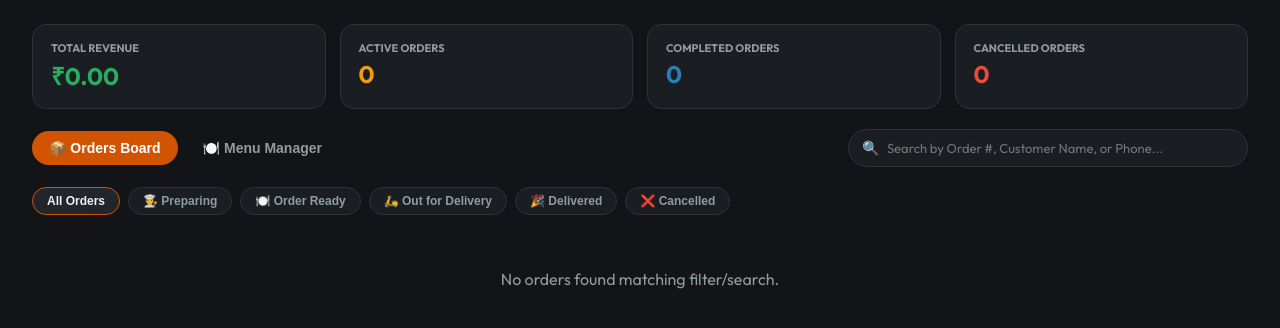
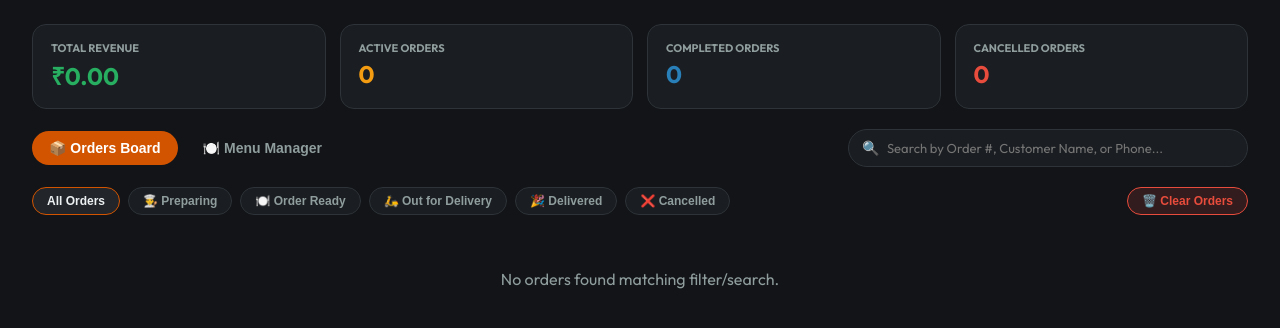
Before and after one commit to Yallanti1939/AAHARA, a Flask app: page /admin/dashboard in a window 1280 px wide. Shown: the part 71-399 px from the top of the page. Run offline with Flask 3, Linux system fonts and the light colour scheme; the visitor is signed in with stand-in values (Sample User, id 1); data comes from the database, SQL or seed files in the repository; data that the repository does not hold is empty; some web fonts are replaced.

Commit message:
Add Clear Orders functionality to Restaurant Admin Portal

```diff
--- a/admin/routes.py
+++ b/admin/routes.py
@@ -4,7 +4,7 @@
 from tools import (
     get_order_history, update_order_status,
     get_full_menu, toggle_menu_availability, add_menu_item,
-    delete_menu_item, get_admin_analytics
+    delete_menu_item, clear_order_history, get_admin_analytics
 )
 
 ADMIN_EMAIL = "admin@aahara.com"
@@ -112,3 +112,11 @@
 
     res = delete_menu_item(item_id)
     return jsonify(res)
+
+@admin_bp.route("/api/orders/clear", methods=["POST"])
+def api_admin_clear_orders():
+    if not session.get("admin_logged_in"):
+        return jsonify({"success": False, "message": "Unauthorized"}), 401
+
+    res = clear_order_history()
+    return jsonify(res)
--- a/templates/admin/dashboard.html
+++ b/templates/admin/dashboard.html
@@ -582,13 +582,16 @@
 
     <!-- Orders Tab Section -->
     <div id="ordersTabSection">
-        <div class="order-filters">
+        <div class="order-filters" style="justify-content: space-between; align-items: center;">
+            <div style="display:flex; gap:8px; flex-wrap:wrap;">
                 <button class="filter-pill active" onclick="filterStatus('all', this)">All Orders</button>
                 <button class="filter-pill" onclick="filterStatus('Preparing', this)">👨‍🍳 Preparing</button>
                 <button class="filter-pill" onclick="filterStatus('Order Ready', this)">🍽️ Order Ready</button>
                 <button class="filter-pill" onclick="filterStatus('Out for Delivery', this)">🛵 Out for Delivery</button>
                 <button class="filter-pill" onclick="filterStatus('Delivered', this)">🎉 Delivered</button>
                 <button class="filter-pill" onclick="filterStatus('Cancelled', this)">❌ Cancelled</button>
+            </div>
+            <button class="filter-pill" style="background-color: rgba(231, 76, 60, 0.15); color: var(--accent-red); border-color: var(--accent-red); margin-left: auto;" onclick="clearAllOrders()">🗑️ Clear Orders</button>
         </div>
 
         <div class="orders-grid" id="ordersGrid" style="margin-top: 14px;">
@@ -1039,6 +1042,25 @@
     function closeReceiptModal() {
         document.getElementById("printableReceiptModal").classList.remove("active");
     }
+
+    async function clearAllOrders() {
+        if (!confirm("Are you sure you want to clear all order history? This action cannot be undone.")) return;
+        try {
+            const res = await fetch("/admin/api/orders/clear", {
+                method: "POST",
+                headers: { "Content-Type": "application/json" }
+            });
+            const data = await res.json();
+            if (data.success) {
+                fetchAdminOrders();
+                alert(data.message);
+            } else {
+                alert(data.message || "Failed to clear orders.");
+            }
+        } catch (e) {
+            console.error("Clear orders error:", e);
+        }
+    }
 </script>
 </body>
 </html>
--- a/tools.py
+++ b/tools.py
@@ -529,3 +529,16 @@
         "delivered_orders": delivered_orders,
         "cancelled_orders": cancelled_orders
     }
+
+def clear_order_history():
+    """
+    Clears all order history from the database and resets autoincrement ID sequence.
+    """
+    conn = get_connection()
+    cursor = conn.cursor()
+    cursor.execute("DELETE FROM orders")
+    cursor.execute("DELETE FROM sqlite_sequence WHERE name='orders'")
+    conn.commit()
+    conn.close()
+
+    return {"success": True, "message": "All order history has been cleared successfully."}
```
Also changed, not shown: verify_app.py (+17 -0 lines). Lines whose indentation alone changed are shown as unchanged.
